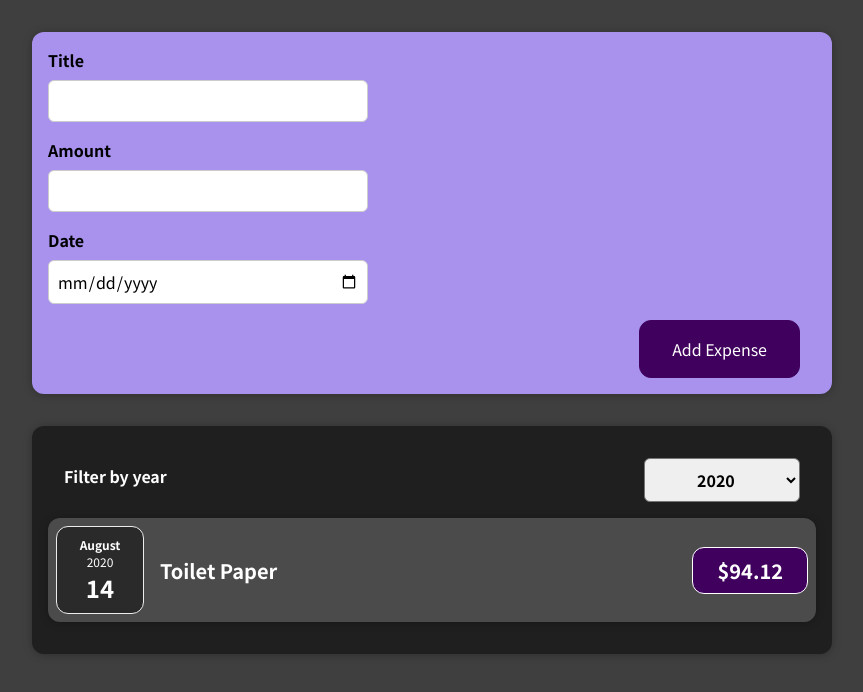
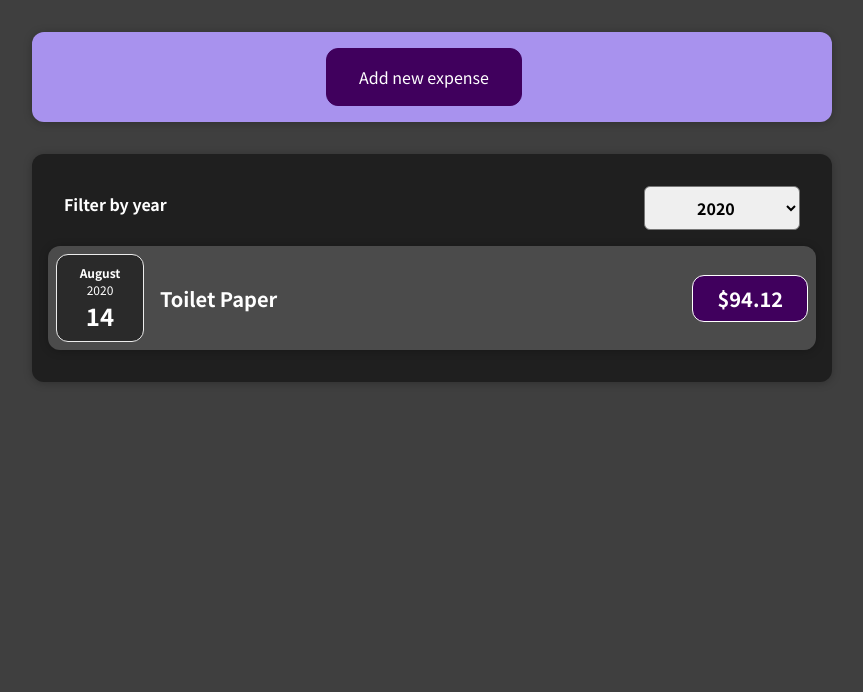
Before and after one commit to DyaElena/react-basics, a React (Create React App) app: page / in a window 1280 px wide. Shown: the top 692 px of the page, without its empty margins (208-1071 px from the left). Built offline with nearby package versions, Linux system fonts and the light colour scheme; the HTML template or start-up script is replaced by a standard one.

Commit message:
Added functionality which shows the form by clicking on the button add new expense

```diff
--- a/src/Components/NewExpense/ExpenseForm.js
+++ b/src/Components/NewExpense/ExpenseForm.js
@@ -5,12 +5,13 @@ const ExpenseForm = (props) => {
   const [enteredTitle, setEnteredTitle] = useState("");
   const [enteredAmount, setEnteredAmount] = useState("");
   const [enteredDate, setEnteredDate] = useState("");
-
+  const [shouldShowForm, setShouldShowForm] = useState(false);
   // const [userInput, setUserInput] = useState({
   //   enteredTitle: "",
   //   enteredAmount: "",
   //   enteredDate: "",
   // });
+
   const submitHanlder = (event) => {
     event.preventDefault();
 
@@ -44,7 +45,21 @@ const ExpenseForm = (props) => {
     setEnteredDate(event.target.value);
   };
 
+  const showFormHandler = () => {
+    setShouldShowForm(!shouldShowForm);
+  };
+
+  // if (setShouldShowForm) {
+  //   return <button onClick={showFormHandler}>Add new expense</button>;
+  // }
+
   return (
+    <>
+      {!shouldShowForm && (
+        <button onClick={showFormHandler}>Add new expense</button>
+      )}
+
+      {shouldShowForm && (
         <form onSubmit={submitHanlder}>
           <div className="new-expense__controls">
             <div className="new-expense__control">
@@ -81,9 +96,15 @@ const ExpenseForm = (props) => {
             </div>
           </div>
           <div className="new-expense__actions">
-        <button type="submit">Add Expense</button>
+            <button type="submit" onClick={() => setShouldShowForm(false)}>
+              Cancel
+            </button>
+
+            <button type="submit">Add new expense</button>
           </div>
         </form>
+      )}
+    </>
   );
 };
 
```
Lines whose indentation alone changed are shown as unchanged.
